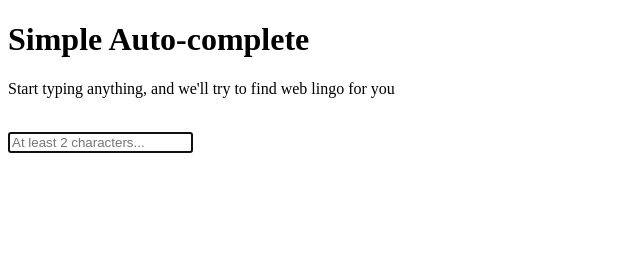
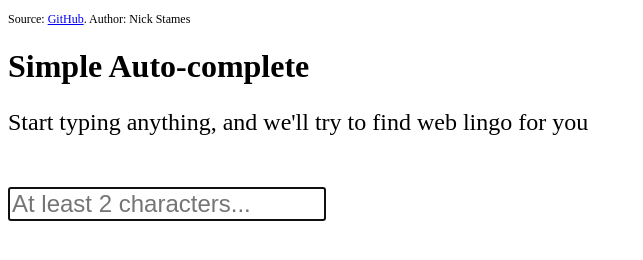
Before and after one commit to electrohedric/WebSocketExample, a website: page public/index.html in a window 1280 px wide. Shown: the whole page, without its empty margins (0-643 px from the left). Drawn offline with nearby package versions, Linux system fonts and the light colour scheme; no server answers.

Commit message:
Add lots of comments

```diff
--- a/public/index.html
+++ b/public/index.html
@@ -7,11 +7,14 @@
     <script src="index.js"></script>
 </head>
 <body>
+<p style="font-size: 75%">Source: <a href="https://github.com/electrohedric/WebSocketExample">GitHub</a>. Author: Nick Stames</p>
 <h1>Simple Auto-complete</h1>
-<p>Start typing anything, and we'll try to find web lingo for you</p>
-<br>
-<label><input id="word" type="text" size="20" autofocus autocomplete="off" autocapitalize="off" oninput="fetchWords();" placeholder="At least 2 characters..."></label>
-<br>
-<div id="words"></div>
+<div style="font-size: 150%">
+    <p>Start typing anything, and we'll try to find web lingo for you</p>
+    <br>
+    <label><input id="word" type="text" style="font-size: 100%" size="20" autofocus autocomplete="off" autocapitalize="off" oninput="fetchWords();" placeholder="At least 2 characters..."></label>
+    <br>
+    <div id="words"></div>
+</div>
 </body>
 </html>
--- a/public/index.js
+++ b/public/index.js
@@ -1,3 +1,9 @@
+/**
+ * A simple js file containing the bare minimum to
+ * connect to the socketio server and send/receive data
+ * @author Nick Stames
+ */
+
 const socket = io();
 
 function fetchWords() {
```
Also changed, not shown: logic.js (+21 -3 lines), server.js (+7 -0 lines), README.md.
